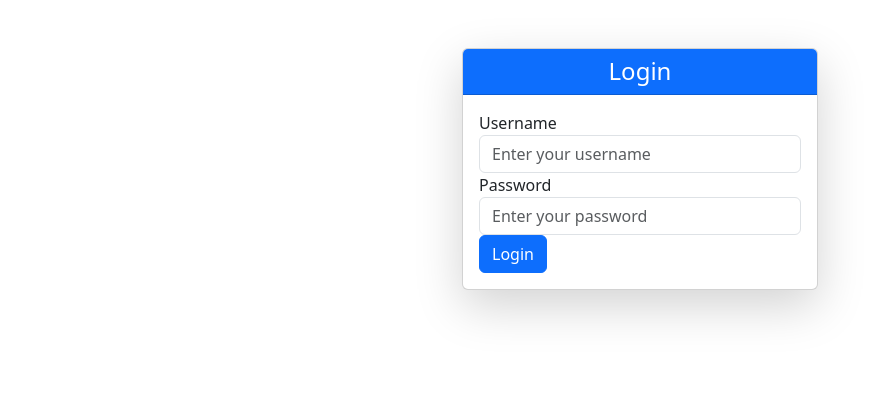
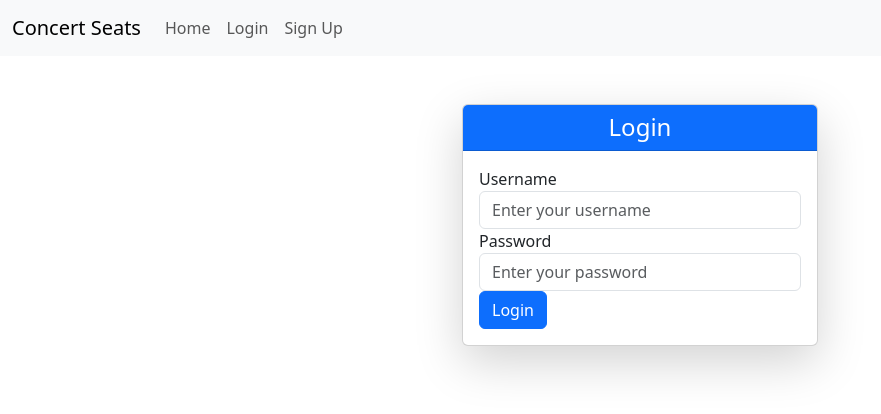
Before and after one commit to Vanni-broUser/concert-seats, a React (Vite) app in the folder client/: page /reservation/1 in a window 1280 px wide. Shown: the top 414 px of the page, without its empty margins (0-881 px from the left). Built offline with nearby package versions, Linux system fonts and the light colour scheme; no server answers.

Commit message:
fix navigation

```diff
--- a/client/src/App.jsx
+++ b/client/src/App.jsx
@@ -1,4 +1,6 @@
 import { BrowserRouter as Router, Route, Routes } from 'react-router-dom';
+
+import Navbar from './layouts/Navbar';
 
 import Home from './pages/Home';
 import Login from './pages/Login';
@@ -8,6 +10,7 @@
 function App() {
   return (
     <Router>
+      <Navbar/>
       <Routes>
         <Route path="/" element={<Home />} />
         <Route path="/login" element={<Login />} />
--- /dev/null
+++ b/client/src/layouts/Navbar.jsx
@@ -0,0 +1,46 @@
+import React from 'react';
+import { Link } from 'react-router-dom';
+
+const Navbar = () => {
+  return (
+    <nav className="navbar navbar-expand-lg navbar-light bg-light">
+      <div className="container-fluid">
+        <Link className="navbar-brand" to="/">
+          Concert Seats
+        </Link>
+        <button
+          className="navbar-toggler"
+          type="button"
+          data-bs-toggle="collapse"
+          data-bs-target="#navbarNav"
+          aria-controls="navbarNav"
+          aria-expanded="false"
+          aria-label="Toggle navigation"
+        >
+          <span className="navbar-toggler-icon"></span>
+        </button>
+        <div className="collapse navbar-collapse" id="navbarNav">
+          <ul className="navbar-nav">
+            <li className="nav-item">
+              <Link className="nav-link" to="/">
+                Home
+              </Link>
+            </li>
+            <li className="nav-item">
+              <Link className="nav-link" to="/login">
+                Login
+              </Link>
+            </li>
+            <li className="nav-item">
+              <Link className="nav-link" to="/sign-up">
+                Sign Up
+              </Link>
+            </li>
+          </ul>
+        </div>
+      </div>
+    </nav>
+  );
+};
+
+export default Navbar;
--- a/client/src/pages/Reservation.jsx
+++ b/client/src/pages/Reservation.jsx
@@ -7,7 +7,7 @@
 import Login from './Login';
 import '../styles/Reservation.css';
 
-const socket = io('http://localhost:8000'); // Connessione a Socket.IO
+const socket = io('http://localhost:8000');
 
 const Reservation = () => {
   const { showId } = useParams();
@@ -64,7 +64,6 @@
     fetchTheaterInfo();
 
     socket.on('updateSeats', ({ showId: updatedShowId, seats }) => {
-      console.log('ciaoo')
       if (updatedShowId === showId) {
         setOccupiedSeats(prevOccupiedSeats => [...new Set([...prevOccupiedSeats, ...seats])]);
       }
@@ -194,7 +193,6 @@
   }
 
   if (loading) return <div className="text-center">Loading...</div>;
-  if (error) return <div className="alert alert-danger">{error}</div>;
 
   return (
     <div className="container mt-5">
@@ -241,6 +239,7 @@
           </div>
         </>
       )}
+      {error && <div className="alert alert-danger mt-5">{error}</div>}
     </div>
   );
 };
```
